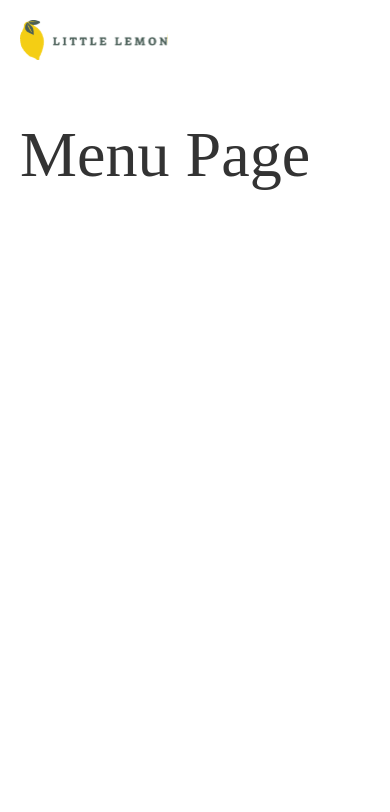
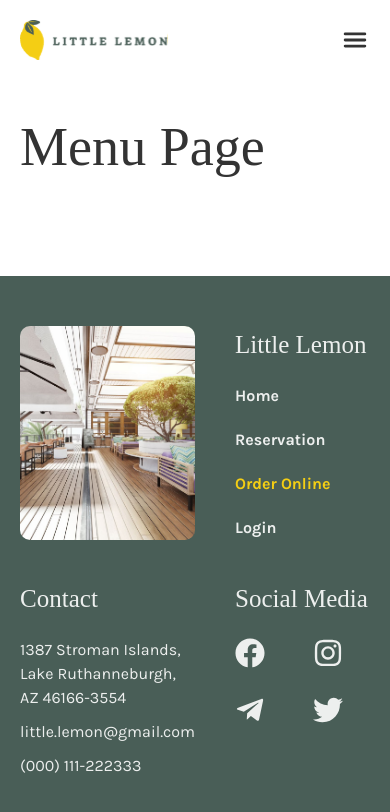
Before and after one commit to emad-abaei/capstone, a React (Create React App) app: page /menu in a window 390 px wide. Shown: the top 812 px of the page. Built offline with nearby package versions, Linux system fonts and the light colour scheme; a web font is replaced by a local one.

Commit message:
fix: responsive menu & styles

```diff
--- a/src/App.css
+++ b/src/App.css
@@ -18,10 +18,7 @@
   --border-radius-xl: 1.5rem;
   --border-radius-full: 50%;
 
-  --screen-xl: 1280px;
-  --screen-lg: 1024px;
-  --screen-md: 768px;
-  --screen-sm: 640px;
+  --max-width-screen-lg: 1024px;
 }
 
 *,
@@ -56,17 +53,6 @@ select {
 *:disabled {
   cursor: not-allowed;
 }
-
-/* select:disabled,
-input:disabled {
-  background-color: var(--color-grey-200);
-  color: var(--color-grey-500);
-}*/
-
-/* Parent selector, finally 😃 */
-/* button:has(svg) {
-  line-height: 0;
-} */
 
 a {
   color: inherit;
@@ -166,7 +152,7 @@ select:focus {
 
 .header {
   width: 100%;
-  max-width: var(--screen-lg);
+  max-width: var(--max-width-screen-lg);
   margin: 0 auto;
   padding: 2rem;
   background-color: var(--color-highlight-white);
@@ -186,20 +172,17 @@ select:focus {
   color: var(--color-primary-light);
 }
 
+.navIcon {
+  display: none;
+  cursor: pointer;
+}
+
 .navMenu {
   display: none;
 }
 
-.navMenu__icon {
-  cursor: pointer;
-}
-
-.main {
-  /* background-color: var(--color-secondary-light); */
-}
-
 .container {
-  max-width: var(--screen-lg);
+  max-width: var(--max-width-screen-lg);
   margin: 0 auto;
   padding: 2rem;
 }
@@ -224,7 +207,7 @@ select:focus {
 
 .hero .hero__container {
   position: relative;
-  max-width: var(--screen-lg);
+  max-width: var(--max-width-screen-lg);
   margin: 0 auto;
   padding: 2rem;
 }
@@ -338,7 +321,6 @@ select:focus {
 
 /* Testimonials section */
 .testimonials {
-  height: 600px;
   padding: 10rem 0;
 }
 
@@ -355,10 +337,11 @@ select:focus {
 
 .testimonials__item {
   padding: 1rem;
+  background-color: var(--color-highlight-silver);
+  border-radius: var(--border-radius-sm);
+
   display: flex;
   flex-direction: column;
-  background-color: var(--color-highlight-silver);
-  border-radius: var(--border-radius-sm);
 }
 
 .testimonials__name {
@@ -383,7 +366,8 @@ select:focus {
 
 /* About section */
 .about {
-  padding: 5rem 0 15rem;
+  padding: 10rem 0;
+
   display: grid;
   grid-template-columns: 1fr 1fr;
   gap: 4rem;
@@ -433,7 +417,7 @@ select:focus {
 }
 
 .footer__container {
-  max-width: var(--screen-lg);
+  max-width: var(--max-width-screen-lg);
   margin: 0 auto;
   padding: 5rem 2rem;
 
@@ -464,8 +448,11 @@ select:focus {
 .footer__social-media ul {
   display: grid;
   grid-template-columns: 1fr 1fr 1fr 1fr;
-  /* grid-template-rows: 1fr 1fr; */
   gap: 2rem;
+}
+
+.footer h3 {
+  margin-bottom: 2rem;
 }
 
 /* Form */
@@ -477,7 +464,7 @@ select:focus {
 }
 
 .booking__form {
-  max-width: 30rem;
+  max-width: 35rem;
 
   display: grid;
   gap: 1rem;
@@ -507,7 +494,6 @@ select:focus {
 }
 
 .booking__confirmation p {
-  /* margin: 1rem 0; */
   display: flex;
   justify-content: space-between;
 }
@@ -532,8 +518,10 @@ select:focus {
 
 /* RESPONSIVE STYLES */
 @media screen and (max-width: 1024px) {
-  .footer {
-    display: none;
+  .footer .footer__container {
+    grid-template-columns: 1fr 1fr;
+    grid-template-rows: 1fr 1fr;
+    gap: 4rem;
   }
 }
 @media screen and (max-width: 768px) {
@@ -541,15 +529,130 @@ select:focus {
     display: none;
   }
 
-  .header .navMenu .navbar {
+  .header .navIcon {
+    display: block;
+    text-align: right;
+  }
+
+  .header .navMenu {
     display: block;
   }
 
-  /* Footer */
-  .footer {
-    display: none;
+  .header .navMenu .navbar {
+    border-bottom: 1px solid var(--color-highlight-silver);
   }
-  .footer__container {
-    display: unset;
+
+  .header .navMenu .navbar.active {
+    display: block;
+    width: 100%;
+    padding: 2rem;
+    background-color: var(--color-highlight-white);
+    z-index: 10;
+
+    position: absolute;
+    top: 87px;
+    right: 0;
+  }
+
+  .header .navMenu .navbar ul {
+    flex-direction: column;
+    text-align: center;
+  }
+
+  .specials__content {
+    grid-template-columns: 1fr 1fr;
+  }
+
+  .specials__item {
+    max-width: unset;
+  }
+
+  .testimonials {
+    padding: 5rem 0;
+  }
+
+  .testimonials__items {
+    grid-template-columns: 1fr 1fr;
+  }
+
+  .about {
+    grid-template-columns: 1fr;
+    grid-template-rows: 1fr 1fr;
+  }
+
+  .about img {
+    max-width: 60%;
+  }
+
+  .about img:first-child {
+    top: 25%;
+  }
+
+  .about img:last-child {
+    bottom: unset;
+  }
+
+  .booking__form {
+    max-width: 100%;
   }
 }
+
+@media screen and (max-width: 640px) {
+  h1 {
+    font-size: 5.4rem;
+  }
+
+  .hero__container {
+    display: flex;
+    flex-direction: column-reverse;
+  }
+
+  .hero .hero__content,
+  .hero .hero__image {
+    max-width: unset;
+  }
+
+  .hero .hero__image {
+    position: unset;
+    max-width: unset;
+    max-height: 20rem;
+    margin-bottom: 2rem;
+  }
+
+  .specials__header {
+    padding-top: 1rem;
+    flex-direction: column;
+  }
+
+  .specials__content {
+    grid-template-columns: 1fr;
+  }
+
+  .specials {
+    margin-bottom: 0;
+  }
+
+  .specials__item {
+    height: unset;
+  }
+
+  .about {
+    padding: 7rem 0 0;
+  }
+
+  .footer__social-media ul {
+    grid-template-columns: 1fr 1fr;
+  }
+
+  .booking {
+    grid-template-columns: 1fr;
+  }
+
+  .booking__form {
+    max-width: 100%;
+  }
+
+  .booking__confirmation {
+    max-width: 100%;
+  }
+}
--- /dev/null
+++ b/src/components/NavIcon.js
@@ -0,0 +1,16 @@
+// Icons
+import { IoMenu, IoClose } from "react-icons/io5";
+
+function NavIcon({ showNavbar, setShowNavbar }) {
+  function clickHandler() {
+    setShowNavbar((show) => !show);
+  }
+
+  return (
+    <div className='navIcon' onClick={clickHandler}>
+      {showNavbar ? <IoClose size={25} /> : <IoMenu size={30} />}
+    </div>
+  );
+}
+
+export default NavIcon;
--- a/src/components/NavMenu.js
+++ b/src/components/NavMenu.js
@@ -1,16 +1,23 @@
-import { useState } from "react";
+// React
+import { useState, useEffect } from "react";
+// React router
+import { useLocation } from "react-router-dom";
+// Components
 import Navbar from "./Navbar";
-import { IoMenu } from "react-icons/io5";
+import NavIcon from "./NavIcon";
 
 function NavMenu() {
-  const [showNavbar, setShowNavbar] = useState(true);
+  const [showNavbar, setShowNavbar] = useState(false);
+  const { pathname } = useLocation();
+
+  useEffect(() => {
+    setShowNavbar(false);
+  }, [pathname]);
 
   return (
     <div className='navMenu'>
-      <div className='navMenu__icon'>
-        <IoMenu size={30} />
-      </div>
-      <Navbar />
+      <NavIcon showNavbar={showNavbar} setShowNavbar={setShowNavbar} />
+      <Navbar showNavbar={showNavbar} />
     </div>
   );
 }
--- a/src/components/Navbar.js
+++ b/src/components/Navbar.js
@@ -1,9 +1,9 @@
 // React router
 import { NavLink } from "react-router-dom";
 
-function Nav() {
+function Nav({ showNavbar }) {
   return (
-    <nav className='navbar'>
+    <nav className={`navbar ${showNavbar ? "active" : ""}`}>
       <ul>
         <li>
           <NavLink to='/homepage' end>
```
